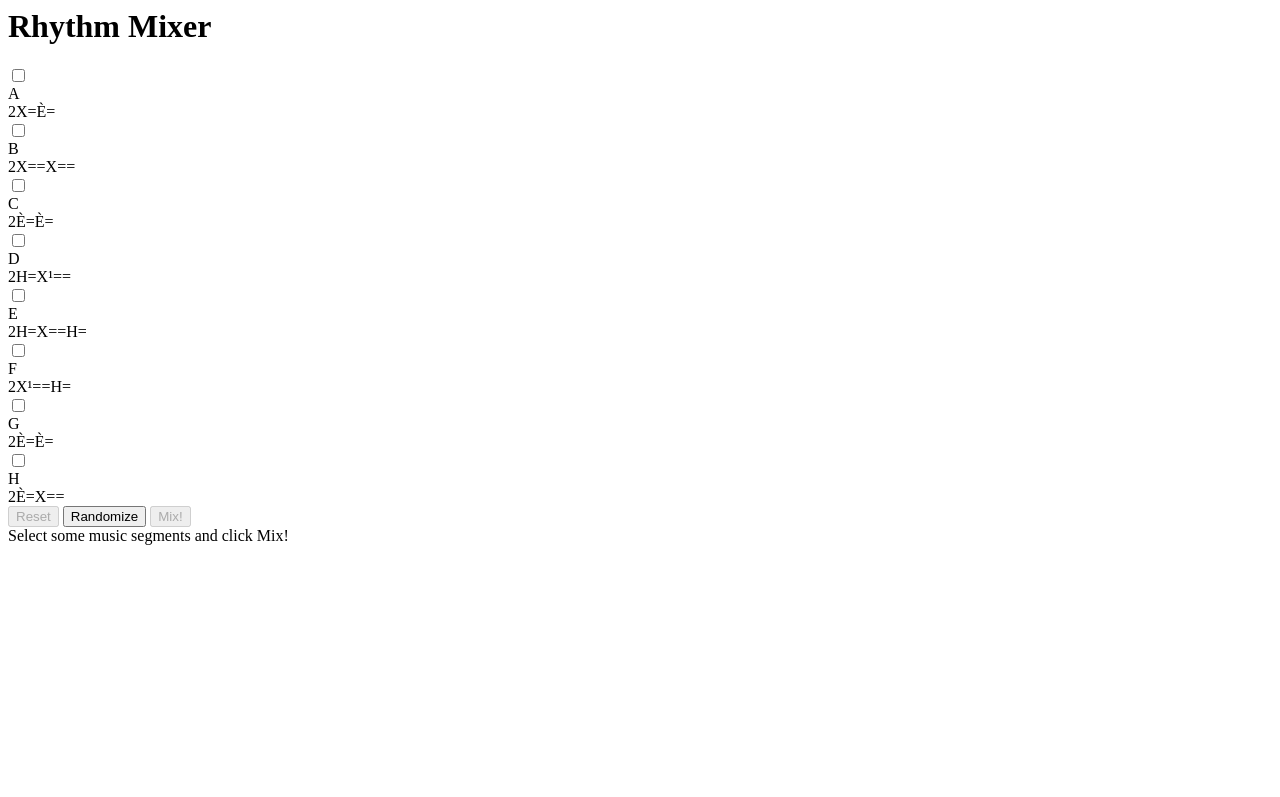
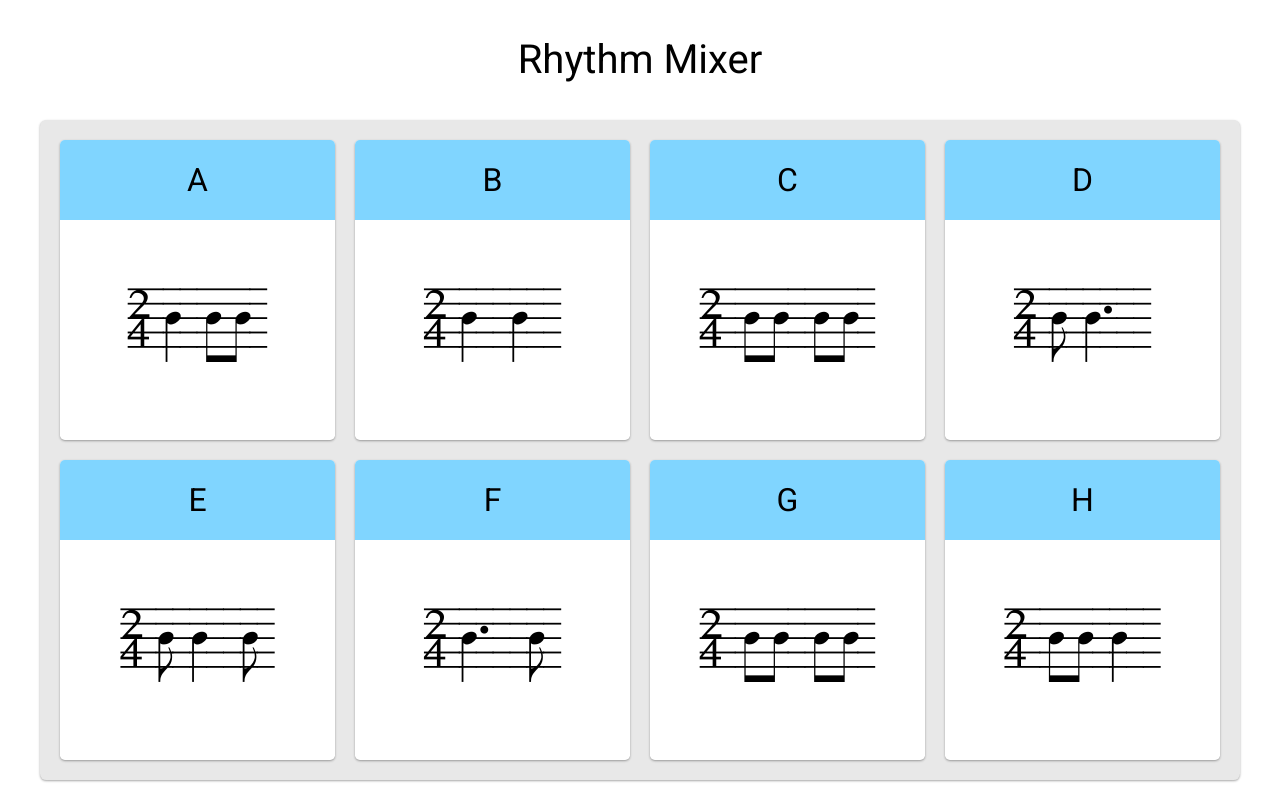
Before and after one commit to sebastianing/rhythmMixer, a plain HTML site: page index.html in a window 1280 px wide. Shown: the top 797 px of the page. Drawn offline with nearby package versions, Linux system fonts and the light colour scheme.

Commit message:
Update index.html

```diff
--- a/index.html
+++ b/index.html
@@ -1,3 +1,12 @@
+<html>
+  <head>
+    <meta charset="UTF-8">
+    <title>Rhythm Mixer</title>
+    <meta name="viewport" content="width=device-width, initial-scale=1">
+    <link rel="stylesheet" href="https://cdnjs.cloudflare.com/ajax/libs/meyer-reset/2.0/reset.min.css">
+    <link rel="stylesheet" href="source.css">
+  </head>
+  <body>
     <h1>Rhythm Mixer</h1>
     <section class="selector">
       <input name="A" id="0" type="checkbox">
@@ -103,3 +112,5 @@
     <div id="output">
       Select some music segments and click Mix!
     </div>
+  </body>
+</html>
```
Lines whose indentation alone changed are shown as unchanged.
